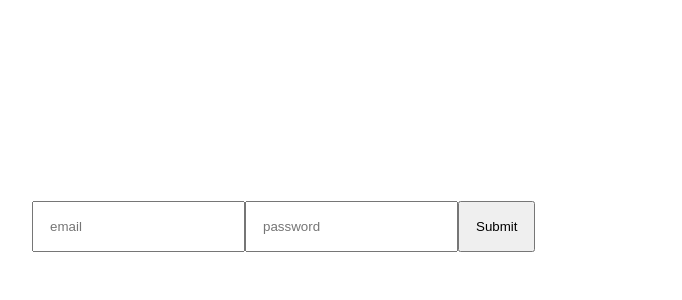
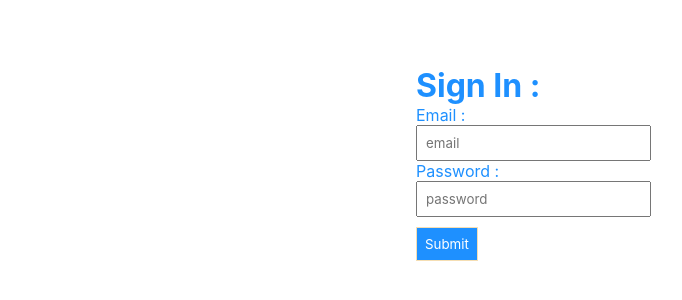
Before and after one commit to vicyarmots/login-form, a React (Create React App) app: page / in a window 1280 px wide. Shown: the part 174-474 px from the top of the page, without its empty margins (96-778 px from the left). Built offline with nearby package versions, Linux system fonts and the light colour scheme.

Commit message:
styled login-form

```diff
--- a/src/components/LoginForm.js
+++ b/src/components/LoginForm.js
@@ -1,60 +1,66 @@
 import React, { useState } from 'react'
 
 const LoginForm = () => {
-     const [loginForm, setLoginForm] = useState({
-          email: null,
-          password: null,
+     const [user, setUser] = useState({
+          email: '',
+          password: '',
      })
 
-     const handleLoginForm = (user) => {
-          if (user.email) {
-               setLoginForm((prevState) => ({
+     const handleUserEmail = (event) => {
+          setUser((prevState) => ({
                ...prevState,
-                    email: user.email,
+               email: event.target.value,
           }))
      }
-          if (user.password) {
-               setLoginForm((prevState) => ({
+
+     const handleUserPassword = (event) => {
+          setUser((prevState) => ({
                ...prevState,
-                    password: user.password,
+               password: event.target.value,
           }))
-          }
-     }
-
-     const handleEmailChange = (event) => {
-          handleLoginForm({ email: event.target.value })
-     }
-
-     const handlePasswordChange = (event) => {
-          event.preventDefault()
-          handleLoginForm({ password: event.target.value })
      }
 
      const submitUser = (event) => {
           event.preventDefault()
-          if (loginForm.email !== '' && loginForm.password !== '') {
-               console.log(`Email : ${loginForm.email}`)
-               console.log(`Password: ${loginForm.password}`)
+          if (user.email !== '' && user.password !== '') {
+               console.log(`Email : ${user.email}`)
+               console.log(`Password: ${user.password}`)
           } else {
                return
           }
-          setLoginForm({ email: '', password: '' })
+          setUser({ email: '', password: '' })
      }
 
      return (
+          <form>
                <div className="login-form">
+                    <h1>Sign In :</h1>
+                    <div className="form-group">
+                         <lable>Email :</lable>
                          <input
-                    value={loginForm.email}
+                              value={user.email}
                               placeholder="email"
-                    onChange={handleEmailChange}
+                              onChange={handleUserEmail}
+                              name="email"
+                              type="email"
                          />
+                    </div>
+
+                    <div className="form-group">
+                         <lable>Password :</lable>
                          <input
-                    value={loginForm.password}
+                              value={user.password}
                               placeholder="password"
-                    onChange={handlePasswordChange}
+                              onChange={handleUserPassword}
+                              name="password"
+                              type="password"
                          />
-               <button onClick={submitUser}>Submit</button>
                     </div>
+                    <button type="sumbit" onClick={submitUser}>
+                         Submit
+                    </button>
+               </div>
+          </form>
      )
 }
 
--- a/src/style.css
+++ b/src/style.css
@@ -2,6 +2,8 @@
      box-sizing: border-box;
      margin: 0;
      padding: 0;
+     font-family: -apple-system, BlinkMacSystemFont, 'Segoe UI', Roboto, Oxygen,
+          Ubuntu, Cantarell, 'Open Sans', 'Helvetica Neue', sans-serif;
 }
 
 .main {
@@ -12,15 +14,33 @@
      height: 100vh;
 }
 
-.main-content {
+form {
      display: flex;
      justify-content: space-between;
-	align-items: center;
-	width: 80vw;
-	height: 80vh;
+
+     width: 20vw;
+     height: 40vh;
+}
+
+.form-group {
+     width: 10vw;
+}
+
+lable,
+h1 {
+     color: dodgerblue;
 }
 
 input,
 button {
-	padding: 1rem;
+     padding: 0.5rem;
 }
+
+button {
+     margin-top: 10px;
+     background: dodgerblue;
+     border: 1px solid wheat;
+     transform: none;
+     cursor: pointer;
+     color: white;
+}
```
Also changed, not shown: src/components/User.js (deleted, +0 -12 lines). Lines whose indentation alone changed are shown as unchanged.
